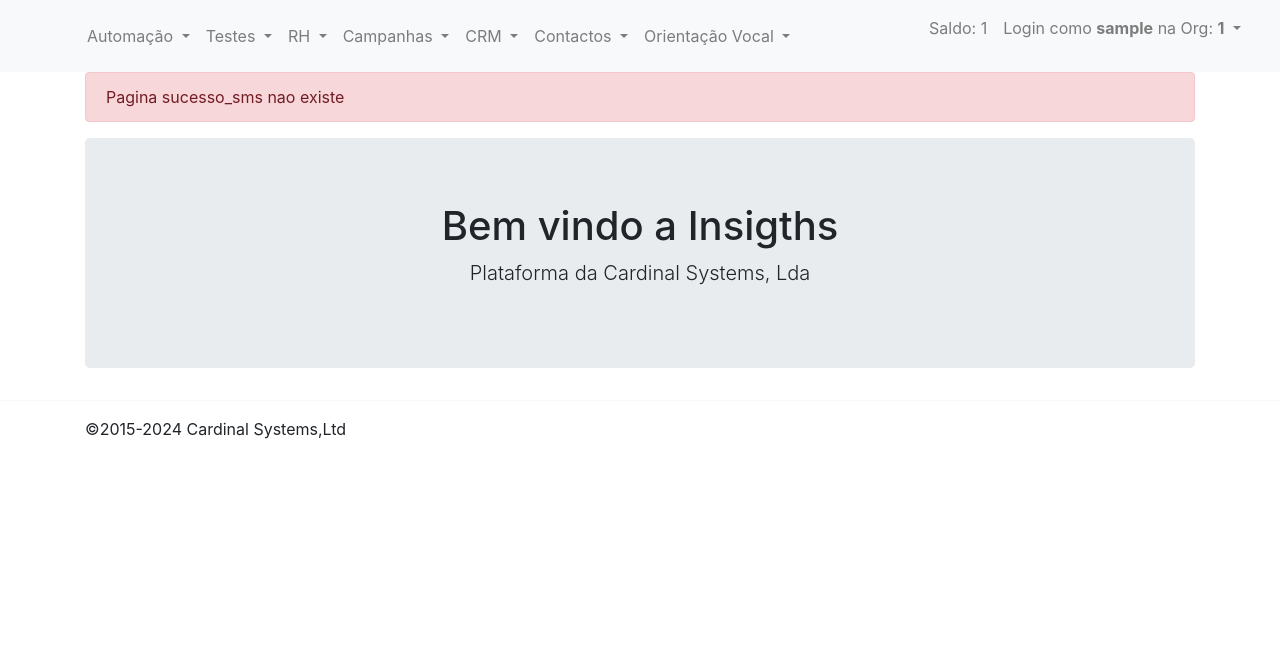
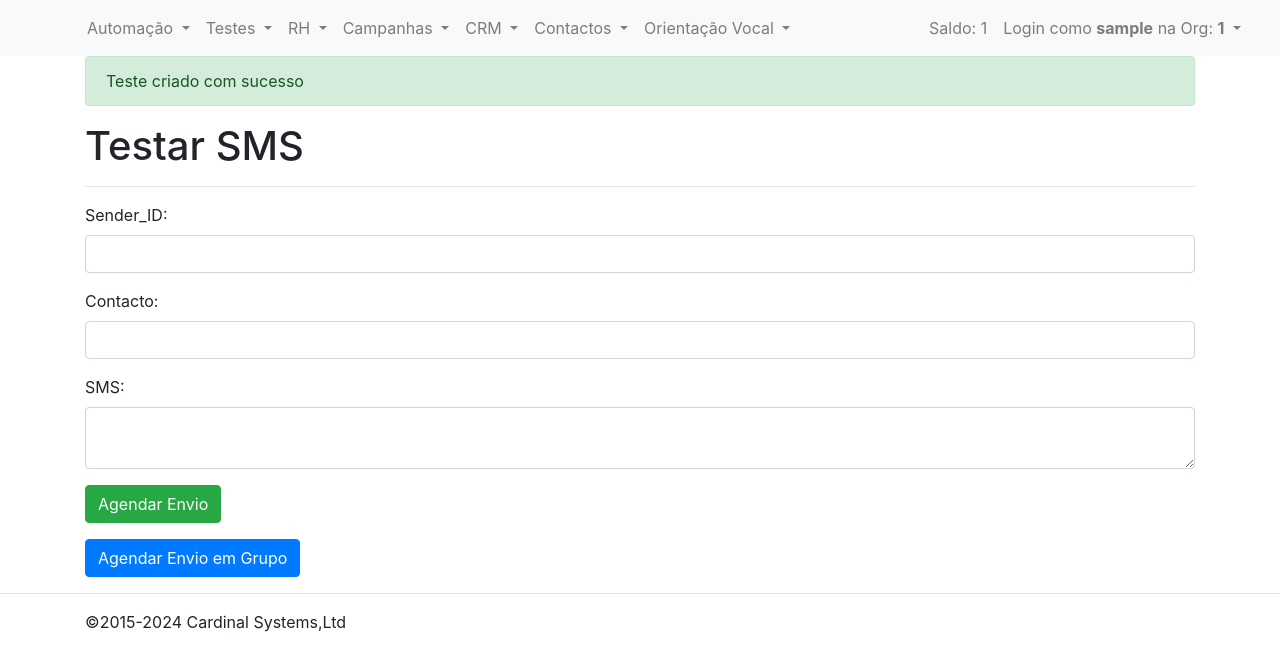
Before and after one commit to Temotteo/Insightsapp, a Flask app: page /sucesso_sms in a window 1280 px wide. Shown: the top 671 px of the page. Run offline with Flask 3, Linux system fonts and the light colour scheme; the visitor is signed in with stand-in values (Sample User, id 1); some libraries are stand-ins or nearby versions.

Commit message:
teste envio de sms em grupo

```diff
--- a/app.py
+++ b/app.py
@@ -100,6 +100,7 @@
 TWILIO_ACCOUNT_SID = "AC952933e9303a9c0021be3c0ce432caec"
 TWILIO_AUTH_TOKEN = "5e14a5105201307f6d9a77af3fd81853"
 TWILIO_PHONE_NUMBER = '+19495652625'
+
 
 # URLs of audio files for each question
 QUESTION_AUDIO_URLS = [
@@ -678,27 +679,46 @@
 @app.route('/add_contact', methods=['GET', 'POST'])
 @is_logged_in
 def add_contact():
-   org_id = session['org_id']
-   try:
-    conn = psycopg2.connect('postgresql://fezjdtyy:BxOZhSdBMyYrUDpNzs5Rxmh9sW9STTbv@mouse.db.elephantsql.com/fezjdtyy')
-    cursor = conn.cursor()
-    cursor.execute(f"SELECT * FROM contacts join contact_org on contacts.id = contact_org.id_cont where contact_org.org_id = '{org_id}';")
-    contacts = cursor.fetchall()
-    cursor.execute("SELECT * FROM grupo ;")
-    grupo = cursor.fetchall()
-    conn.close()
-   except psycopg2.Error as e:
-     error_msg = f"Erro ao fazer a transação: {e}"
-     return render_template('erro.html', error=error_msg)
-
-   if request.method == 'POST':
-    name = request.form['name']
-    location = request.form['location']
-    phone = request.form['phone']
-    gender = request.form['gender']
-    grupo_id = request.form['grupo']
-
+
+   if session['last_org']:
+    org_id =session['last_org']
     try:
+     conn = psycopg2.connect('postgresql://fezjdtyy:BxOZhSdBMyYrUDpNzs5Rxmh9sW9STTbv@mouse.db.elephantsql.com/fezjdtyy')
+     cursor = conn.cursor()
+     cursor.execute(f"SELECT * FROM contacts join contact_org on contacts.id = contact_org.id_cont where contact_org.org_id = '{org_id}';")
+     contacts = cursor.fetchall()
+     cursor.execute("SELECT * FROM grupo ;")
+     grupo = cursor.fetchall()
+     conn.close()
+    except psycopg2.Error as e:
+      error_msg = f"Erro ao fazer a transação: {e}"
+      return render_template('erro.html', error=error_msg)
+
+    agent = 'Saldo insuficiente, Recarregue a sua conta!'
+
+   else:
+    org_id = session['org_id']
+    try:
+     conn = psycopg2.connect('postgresql://fezjdtyy:BxOZhSdBMyYrUDpNzs5Rxmh9sW9STTbv@mouse.db.elephantsql.com/fezjdtyy')
+     cursor = conn.cursor()
+     cursor.execute(f"SELECT * FROM contacts join contact_org on contacts.id = contact_org.id_cont where contact_org.org_id = '{org_id}';")
+     contacts = cursor.fetchall()
+     cursor.execute("SELECT * FROM grupo ;")
+     grupo = cursor.fetchall()
+     conn.close()
+    except psycopg2.Error as e:
+      error_msg = f"Erro ao fazer a transação: {e}"
+      return render_template('erro.html', error=error_msg)
+
+    if request.method == 'POST':
+     name = request.form['name']
+     location = request.form['location']
+     phone = request.form['phone']
+     gender = request.form['gender']
+     grupo_id = request.form['grupo']
+
+
+     try:
       #Connect to database
       conn = psycopg2.connect('postgresql://fezjdtyy:BxOZhSdBMyYrUDpNzs5Rxmh9sW9STTbv@mouse.db.elephantsql.com/fezjdtyy')
 
@@ -710,13 +730,13 @@
 
       cursor.execute(f"SELECT * FROM contacts join contact_org on contacts.id = contact_org.id_cont where contacts.phone ='{phone}' and contact_org.org_id = '{org_id}';")
       contactos = cursor.fetchone()
-    except psycopg2.Error as e:
+     except psycopg2.Error as e:
        error_msg = f"Erro ao fazer a transação: {e}"
        return render_template('erro.html', error=error_msg)
-    if contactos:
+     if contactos:
           erro = 'Este número de telefone já está registrado.'
           return render_template('add_contat.html', contacts=contacts, grupo = grupo,erro =erro)
-    else:
+     else:
         # Insert a new contact into the database
         insert_query1 = '''
             INSERT INTO contacts (name, location, phone, gender, org_id)
@@ -736,16 +756,18 @@
 
         cursor.execute(insert_query2, (contact_id, org_id))
         conn.commit()
-
-        cursor.execute(insert_query3, (contact_id,grupo_id ))
-        conn.commit()
+        if grupo_id:
+          cursor.execute(insert_query3, (contact_id,grupo_id ))
+          conn.commit()
 
         cursor.execute("SELECT * FROM contacts where org_id ="+"'"+ str(org_id)+"';")
         contacts = cursor.fetchall()
         conn.close()
         return render_template('add_contat.html', contacts=contacts,grupo = grupo)
-
-   return render_template('add_contat.html', contacts=contacts, grupo = grupo)
+    else:
+        return render_template('add_contat.html', contacts=contacts,grupo = grupo)
+
+   return render_template('add_contat.html', contacts=contacts, grupo = grupo, agent= agent)
 
 
 @app.route('/edit_contact/<int:id>', methods=['GET','POST'])
@@ -1132,6 +1154,7 @@
   cursor.execute("""INSERT INTO sms("from",dst,body,account_sid,auth_token,data) VALUES ('%s','%s','%s','%s','%s','%s')""" %(sender_id, dst, msg, account_sid, auth_token, data1))
 
   conn.commit()
+  return message.sid
 
 @app.route('/saldo', methods=['GET', 'POST'])
 @is_logged_in
@@ -1723,25 +1746,40 @@
         print(form.sms.data)
 
         # Send SMS
-        send_sms(form.sms.data,str("+258"+form.contacto.data),form.site.data)
-
+        #sid= send_sms(form.sms.data,str("+258"+form.contacto.data),form.site.data)
+        account_sid = "AC952933e9303a9c0021be3c0ce432caec"
+        auth_token = "5e14a5105201307f6d9a77af3fd81853"
+
+        message_sid = 'SMbc7fc62463f463c39ba12f9be200802a'
+        client = Client(account_sid, auth_token)
+        messagem = client.messages(message_sid).fetch()
+        status = messagem.status
+        print(f'este e o status do encio da mensagem:  {status}')
         # Execute query
-        cmd='INSERT INTO envio_sms("Mensagem", "Contato", "NV_enviadas", "sender_id") VALUES ('+"'"+form.sms.data+"'"+",'"+str("+258"+form.contacto.data)+"','0','"+form.site.data+"')"
+        cmd='INSERT INTO envio_sms(mensagem, contato, nv_enviadas, sender_id, status_sms) VALUES ('+"'"+form.sms.data+"'"+",'"+str("+258"+form.contacto.data)+"','0','"+form.site.data+"'"+status+"'"+') RETURNING id_alerta'
 
         cursor.execute(cmd)
+        dnh = cursor.fetchone()[0]
         print(cmd)
+        print(f"Este e o dnh: {dnh}")
         # Commit to DB
         conn.commit()
 
         # Close connection
         conn.close()
 
-        flash('Teste criado com sucesso', 'success')
+        flash(f'Teste criado com sucesso {status}', 'success')
 
         return redirect(url_for('testes'))
 
     return render_template('testes.html', form = form)
 
+
+def status_sms(message_sid):
+    message = Client.messages(message_sid).fetch()
+    status_msg = message.status
+
+    return  status_msg
 
 # User login
 @app.route('/login', methods=['GET', 'POST'])
@@ -1842,7 +1880,7 @@
              session['username'] = username
 
              session['last_org'] = str(resulte[6])
-             session['org_id'] = " "
+
              session['saldo'] = "00.0"
              dados = str(resulte[6])
 
@@ -3234,14 +3272,14 @@
     conn = psycopg2.connect('postgresql://fezjdtyy:BxOZhSdBMyYrUDpNzs5Rxmh9sW9STTbv@mouse.db.elephantsql.com/fezjdtyy')
     cursor = conn.cursor()
     print(org_id)
-    #user = session['username']
-    #query ="SELECT id FROM user where "+ ' "user"=' + "'" + user + "';"
-    #cursor.execute(query)
-    #user_id= cursor.fetchone()[0]
-    #cursor.execute('SELECT * FROM usuario_org WHERE usuario_id = %s ;',(user_id,))
-    #user_id= cursor.fetchone()[0]
-
-    cursor.execute(f"SELECT * FROM organizacao join usuario_org on organizacao.org_id = usuario_org.org_id where usuario_org.usuario_id = 15798 ;")
+    user = session['username']
+    query ="SELECT * FROM usuarios where "+ ' "user"=' + "'" + user + "';"
+    cursor.execute(query)
+    user_id= cursor.fetchone()[0]
+    print(user_id)
+    cursor.execute(f"SELECT * FROM grupo")
+    grupos = cursor.fetchall()
+    cursor.execute(f"SELECT * FROM organizacao join usuario_org on organizacao.org_id = usuario_org.org_id where organizacao.org_id = '{org_id}' and usuario_org.usuario_id = {user_id} ;")
     orgs = cursor.fetchall()
     conn.close()
     data = [{'id': org[1], 'nome': org[0], 'Saldo': org[7]} for org in orgs]
@@ -3256,7 +3294,6 @@
     org_id = session['org_id']
     conn = psycopg2.connect('postgresql://fezjdtyy:BxOZhSdBMyYrUDpNzs5Rxmh9sW9STTbv@mouse.db.elephantsql.com/fezjdtyy')
     cursor = conn.cursor()
-    print(org_id)
 
     cursor.execute(f"SELECT * FROM grupo")
     grupos = cursor.fetchall()
@@ -3269,7 +3306,6 @@
 # essa metodo pega a Org_id selecionada e redericiona o usuario na organizacao
 @app.route('/get_org/<org_id>', methods=['GET'])
 def get_org(org_id):
-    print( "cheguei")
     return redirect(url_for('org_id',org_id=org_id))
 
 @app.route('/org_id/<org_id>', methods=['GET'])
@@ -3291,6 +3327,39 @@
 
     return render_template('tasks.html')
 
+
+@app.route('/enviar_sms_grupo', methods=['GET','POST'])
+@is_logged_in
+def enviar_sms_grupo():
+        org_id = session['org_id']
+        form = SmsForm(request.form)
+        data = request.get_json()
+
+        grupo_id = data.get('grupo')
+        mensagem = data.get('mensagem')
+
+        print(mensagem)
+        conn = psycopg2.connect('postgresql://fezjdtyy:BxOZhSdBMyYrUDpNzs5Rxmh9sW9STTbv@mouse.db.elephantsql.com/fezjdtyy')
+
+        cursor = conn.cursor()
+
+        cursor.execute(f"SELECT * FROM contacts join contact_group on contacts.id = contact_group.id_cont where contact_group.grp_id = '{grupo_id}';")
+
+        sms_grupo=cursor.fetchall()
+        conn.close()
+        for sms in sms_grupo:
+          # Send SMS
+          print(sms[3])
+          status = send_sms(mensagem,str("+258"+sms[3]),org_id)
+          print('este e o status do encio da mensagem')
+        return redirect(url_for('sucesso_sms'))
+
+@app.route('/sucesso_sms', methods=['GET'])
+@is_logged_in
+def sucesso_sms():
+        form = SmsForm(request.form)
+        flash('Teste criado com sucesso', 'success')
+        return render_template('testes.html', form = form)
 
 
 
@@ -3942,6 +4011,6 @@
 
 if __name__ == '__main__':
     app.secret_key='secret123'
-    #app.run(debug=True)
-    http_server = WSGIServer(('', 5000), app)
-    http_server.serve_forever()
+    app.run(debug=True)
+    #http_server = WSGIServer(('', 5000), app)
+    #http_server.serve_forever()
--- a/static/js/modal.js
+++ b/static/js/modal.js
@@ -15,29 +15,35 @@
               $('#modalTableBody').append(linha);
           });
           // Abre o modal após carregar os dados
-          $('#Modal').modal('show');
+          $('#ModalOrg').modal('show');
       });
   }
 
   function smsGrupo() {
 
         $('#modalBodySms').empty();
-            var linha = `<div class="form-group">
+            var linha = `
+                      <div class="form-group">
+                        <label for="mensagem">Mensage:</label>
+                         <textarea type="text" class="form-control" id="mensagem" row="5" name="mensagem"  required ></textarea>
+                         </div><div class="form-group">
                              <label for="country" class="form-label">Grupo</label>
                               <select class="form-control" id="country"  name ="grupo" >
                                 <option value="">selecione...</option>
-                            `
-                            $.get('/selecionar_group', function(data)
-                             {data.forEach(function(item) {`
-                                 <option value="${item.id}">${item.nome}</option>
-                             </select>
-                            </div>
-                                <button class="btn btn-primary btn-sm" onclick="enviar_sms_grupo('${item.id}')">
-                                    <span class="glyphicon glyphicon-eye-open" aria-hidden="true"></span> Ver
-                                </button>
-                           `;
+                            `;
+                            $.get('/selecionar_group', function(data) {
+                                data.forEach(function(item) {
+                                    linha += `<option value="${item.id}">${item.nome}</option>`;
+                                });
+
+                                // Fecha a tag select e adiciona o botão de enviar
+                                linha += `</select>
+                                          </div>
+                                          <button class="btn btn-primary btn-sm" onclick="enviar_sms_grupo()">
+                                              <span class="glyphicon glyphicon-eye-open" aria-hidden="true"></span> enviar
+                                          </button>`;
             $('#modalBodySms').append(linha);
-        });
+
         // Abre o modal após carregar os dados
         $('#ModalSmsGroup').modal('show');
     });
@@ -58,16 +64,38 @@
           });
   }
 
-  function enviar_sms_grupo(id) {
-    fetch(`/enviar_sms_grupo/${id}`, {
-            method: 'GET'
+  function enviar_sms_grupo() {
+    var grupoId = $('#country').val();
+    var smsData = {
+        grupo: grupoId,
+        // Adicione outros campos do formulário aqui, se necessário
+        mensagem: $('#mensagem').val(), // Supondo que você tenha um campo de mensagem no formulário
+           // Supondo que você tenha um campo de contato no formulário
+    };
+
+    fetch('/enviar_sms_grupo', {
+            method: 'POST',
+            headers: {
+                'Content-Type': 'application/json'
+            },
+            body: JSON.stringify(smsData)
         })
         .then(response => {
             if (response.redirected) {
                 window.location.href = response.url;
+            } else {
+                return response.json();
             }
+        })
+        .then(data => {
+            console.log('Resposta do servidor:', data);
         })
         .catch(error => {
             console.error('Erro ao enviar dados:', error);
         });
 }
+
+function close() {
+    // Aqui você pode adicionar a lógica para salvar os dados na tabela
+    alert('chueguei')
+};
--- a/templates/add_contat.html
+++ b/templates/add_contat.html
@@ -13,6 +13,9 @@
     {% if erro %}
     <div class="alert alert-danger">{{erro}}</div>
    {% endif %}
+   {% if agent %}
+   <div class="alert alert-danger">{{agent}}</div>
+  {% endif %}
    <a class="icon-link icon-link-hover"  href="#">
     <use xlink:href="#clipboard"></use></svg>
      @importar dados do excel
--- a/templates/includes/_navbar.html
+++ b/templates/includes/_navbar.html
@@ -1,6 +1,6 @@
 <link href="/static/css/insghtscss.css" rel="stylesheet">
 <nav class="navbar navbar-expand-lg navbar-light bg-light" aria-label="Eighth navbar example">
-  <div class="container-fluid ml-5">
+  <div class="container-fluid ml-5 ">
       <button class="navbar-toggler me-auto" type="button" data-bs-toggle="collapse" data-bs-target="#navbarNav" aria-controls="navbarNav" aria-expanded="false" aria-label="Toggle navigation">
         <span class="navbar-toggler-icon"></span>
       </button>
@@ -95,7 +95,6 @@
             <li class="nav-item dropdown">
                 <a class="nav-link dropdown-toggle" href="#" id="navbarDropdown7" role="button" data-toggle="dropdown" aria-haspopup="true" aria-expanded="false">Orientação Vocal <span class="caret-down"></span></a>
                 <ul class="dropdown-menu" aria-labelledby="navbarDropdown7">
-                    <li class="dropdown-header">Quiz</li>
                     <li><a class="dropdown-item" href="/testes_OV">Testes</a></li>
                     <li><a class="dropdown-item" href="{{ url_for('resultado', usuario_id=1 ) }}">Resultados</a></li>
                 </ul>
@@ -105,7 +104,7 @@
         </ul>
         <ul class="navbar-nav ml-auto ">
                 <li class="nav-item ">
-                    <a class="nav-link" href="#"><p>Saldo: {{ session.saldo }}</p></a>
+                    <a class="nav-link" href="#">Saldo: {{ session.saldo }}</a>
                 </li>
 
             <li class="nav-item dropdown">
@@ -140,7 +139,7 @@
 </nav>
 
 <!-- Modal -->
-<div class="modal" id="Modal" tabindex="-1" role="dialog" aria-labelledby="ModalLabel" aria-hidden="true">
+<div class="modal" id="ModalOrg" tabindex="-1" role="dialog" aria-labelledby="ModalLabel" aria-hidden="true">
   <div class="modal-dialog" role="document">
     <div class="modal-content">
       <div class="modal-header">
@@ -163,9 +162,7 @@
           </tbody>
         </table>
       </div>
-      <div class="modal-footer">
-        <button type="button" class="btn btn-secondary" data-dismiss="modal">Fechar</button>
-      </div>
+
     </div>
   </div>
 </div>
--- a/templates/layout.html
+++ b/templates/layout.html
@@ -4,10 +4,9 @@
     <meta charset="utf-8">
     <title>Insights</title>
     <link rel="icon" type="image/png" href="https://i.ibb.co/0XpyLRb/logo-favicon.png">
-    <link href="/static/css/bootstrap.min.css" rel="stylesheet">
     <link href="https://stackpath.bootstrapcdn.com/bootstrap/4.5.2/css/bootstrap.min.css" rel="stylesheet">
     <link rel="stylesheet" href="https://cdnjs.cloudflare.com/ajax/libs/font-awesome/5.15.3/css/all.min.css">
-    <script src="https://code.jquery.com/jquery-3.5.1.min.js"></script>
+
     <script src="https://cdn.jsdelivr.net/npm/chart.js"></script>
 
     <script>
@@ -43,7 +42,7 @@
       {% block body %}{% endblock %}
     </div>
 
-
+    <script src="https://code.jquery.com/jquery-3.5.1.min.js"></script>
     <script src="https://stackpath.bootstrapcdn.com/bootstrap/4.5.2/js/bootstrap.bundle.min.js"></script>
 
 
--- a/templates/testes.html
+++ b/templates/testes.html
@@ -18,16 +18,18 @@
     </div>
     <p><input type="submit" class="btn btn-success" value="Agendar Envio"></p>
   </form>
-  <p><button type="button" class="btn btn-success" ></button></p>
+  <p><button type="button" class="btn btn-primary" onclick=" smsGrupo()"  value="Agendar Envio em Grupo" >Agendar Envio em Grupo</button></p>
 
-  <div class="modal" id="ModalSmsGroup" tabindex="-1" role="dialog" aria-labelledby="ModalGroupModallabel" aria-hidden="true">
-      <div class="modal-dialog" role="document">
-          <div class="modal-content">
-              <div class="modal-header">
-                  <h4 class="modal-title" id="ModalGroupModallabel">Selecionar Grupo</h4>
-                  <button type="button" class="close" data-dismiss="modal" aria-label="Fechar"><span aria-hidden="true">&times;</span></button>
-              </div>
-              <div class="modal-body" id="modalBodySms">
+  <div class="modal fade" id="ModalSmsGroup" tabindex="-1" aria-labelledby="ModalSmsGroupLabel" aria-hidden="true">
+    <div class="modal-dialog">
+        <div class="modal-content">
+            <div class="modal-header">
+                <h5 class="modal-title" id="ModalSmsGroupLabel">Selecionar Grupo</h5>
+                <button type="button" class="close" onclick="close()" aria-label="Close">
+                    <span aria-hidden="true">&times;</span>
+                </button>
+            </div>
+                <div class="modal-body" id="modalBodySms">
 
               </div>
           </div>
```
Also changed, not shown: templates/gestao_clientes.html (+5 -4 lines), 1 other file.
